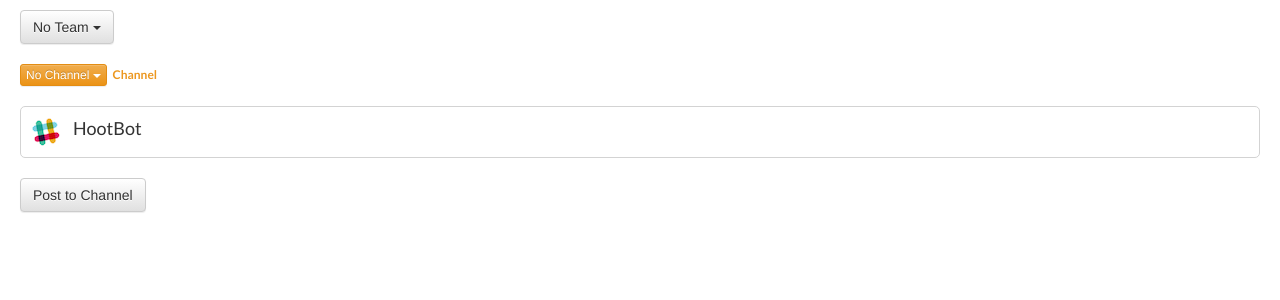
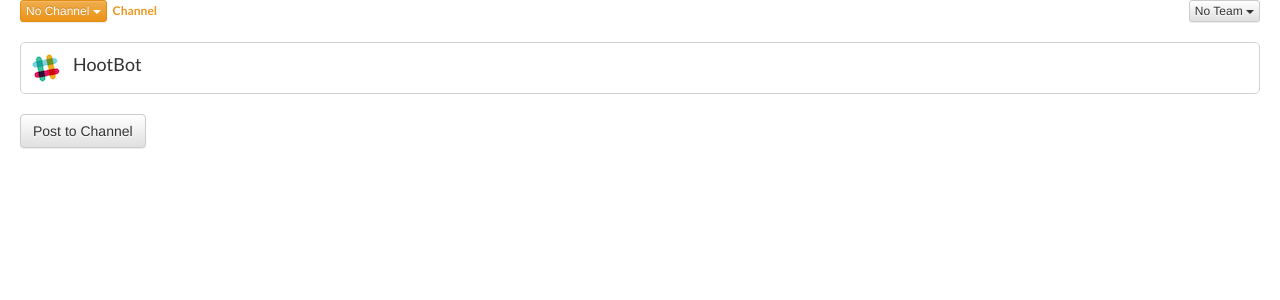
Before and after one commit to jebididas/hs-slack-app, a PHP site: page /handler.html in a window 1280 px wide. Shown: the top 300 px of the page. Run offline with PHP 8.4, Linux system fonts and the light colour scheme; some libraries are stand-ins or nearby versions.

Commit message:
styled top menu bar

```diff
--- a/handler.html
+++ b/handler.html
@@ -10,9 +10,24 @@
   </head>
   <body>
 
+    <div id="top-menu-cont">
+
+      <div class="channel-cont">
+        <div id="channel-dropdown" class="dropdown">
+          <button class="btn btn-xs btn-warning dropdown-toggle" type="button" id="channelDropdown" data-toggle="dropdown">
+            No Channel
+            <span class="caret"></span>
+          </button>
+          <ul id="dropdown-channel-menu" class="dropdown-menu" aria-labelledby="channelDropdown">
+            <li><a href="#">No Channels</a></li>
+          </ul>
+        </div>
+        <div class="channel-desc">Channel</div>
+      </div>
+
       <div id="profile-cont">
-      <div class="btn-group">
-        <button id="profile-team-name" type="button" class="btn btn-default dropdown-toggle" data-toggle="dropdown" aria-haspopup="true" aria-expanded="false">
+        <div id="profile-dropdown-btn" class="btn-group">
+          <button id="profile-team-name" type="button" class="btn btn-default btn-xs dropdown-toggle" data-toggle="dropdown" aria-haspopup="true" aria-expanded="false">
             No Team <span class="caret"></span>
           </button>
           <ul class="dropdown-menu">
@@ -24,17 +39,8 @@
         </div>
       </div>
 
-    <div class="channel-cont">
-      <div class="channel-dropdown dropdown">
-        <button class="btn btn-xs btn-warning dropdown-toggle" type="button" id="channelDropdown" data-toggle="dropdown">
-          No Channel
-          <span class="caret"></span>
-        </button>
-        <ul id="dropdown-channel-menu" class="dropdown-menu" aria-labelledby="channelDropdown">
-          <li><a href="#">No Channels</a></li>
-        </ul>
-      </div>
-      <div class="channel-desc">Channel</div>
+      <div class="clear"></div>
+
     </div>
 
   <div class="slack-message">
@@ -101,7 +107,7 @@
           console.log("STEP 1 - RESPONSE USER_ID: " + response.user_id);
           console.log("STEP 2 - RESPONSE USER: " + response.user)
           $('#profile-username').text(username);
-          $('#profile-team-name').text(slack_team_name);
+          $('#profile-team-name').html(slack_team_name +  ' <span class="caret"></span>');
           $('.message-title').text(username);
         }
       }).done(function(){
@@ -128,7 +134,7 @@
         error: function(response, err){ console.log('GET Channels list: ' + err) },
         success: function(response) {
           channel = response.channels[0].id; // Set channel to General
-          $('#channelDropdown').text(response.channels[0].name); // Sets the channel dropdown to General
+          $('#channelDropdown').html(response.channels[0].name +  ' <span class="caret"></span>'); // Sets the channel dropdown to General
           $('#postToSlack').text('Post to ' + response.channels[0].name + ' channel');
           $('#dropdown-channel-menu').empty();
 
--- a/main.css
+++ b/main.css
@@ -1,5 +1,33 @@
+#top-menu-cont{
+
+}
+
+.channel-cont{
+	display:inline;
+	float:left;
+	width:50%;
+}
+#channel-dropdown{
+	display:inline;
+	margin-left:20px;
+}
+.channel-desc{
+	display:inline;
+	margin:2px;
+	font:bold 12px Lato,arial,sans-serif;
+	color:#ec971f;
+}
+
 #profile-cont{
-	margin:10px 10px 10px 20px;
+	display:inline;
+	float:right;
+	width:50%;
+}
+
+#profile-dropdown-btn{
+	display:inline;
+	float:right;
+	margin-right:20px;
 }
 
 .slack-message{
@@ -50,18 +78,7 @@
 .post-btn{
 	margin-left:20px;
 }
-.channel-cont{
-	margin:20px;
-}
-.channel-dropdown{
-	display:inline;
-}
-.channel-desc{
-	display:inline;
-	margin:2px;
-	font:bold 12px Lato,arial,sans-serif;
-	color:#ec971f;
-}
+
 #logout-btn{
 	display:inline;
 	margin:2px;
```
Lines whose indentation alone changed are shown as unchanged.
